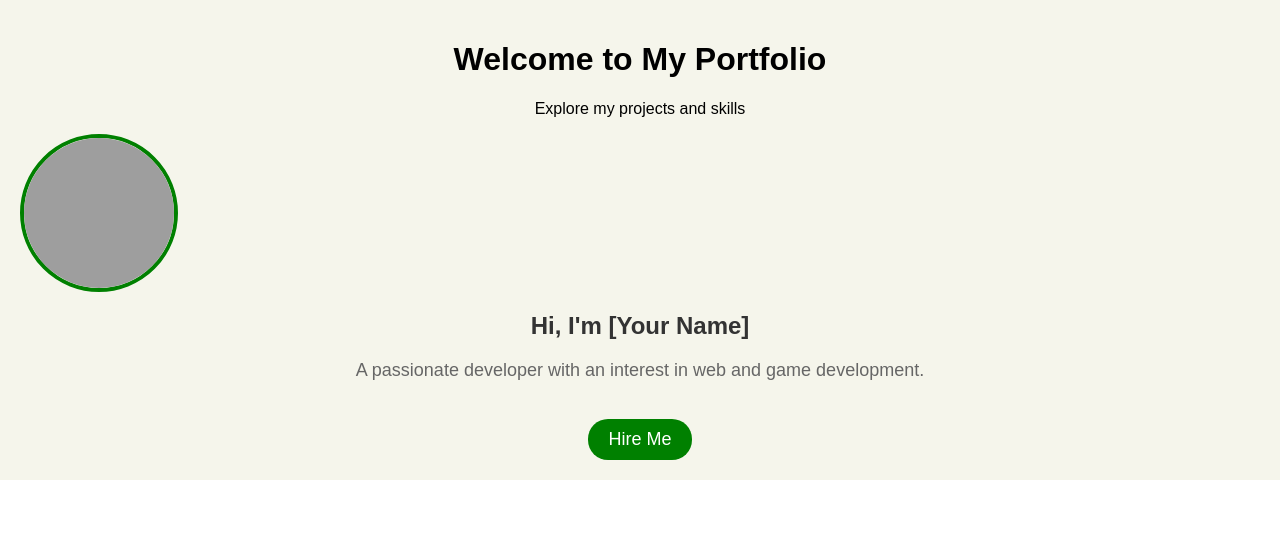
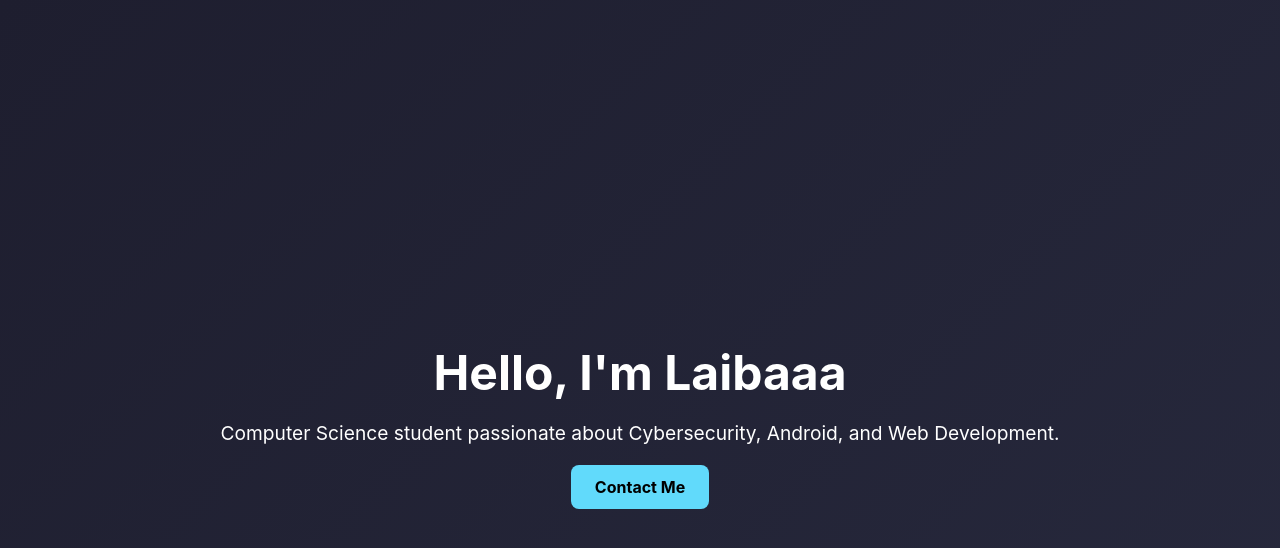
Before and after one commit to laibaaa21/React-Portfolio-2025, a React (Create React App) app: page / in a window 1280 px wide. Shown: the top 548 px of the page. Built offline with nearby package versions, Linux system fonts and the light colour scheme; grey boxes are pictures that could not be loaded.

Commit message:
Homepage refactored

```diff
--- /dev/null
+++ b/src/components/Home/Home.css
@@ -0,0 +1,34 @@
+/* src/components/Home/Home.css */
+.home-section {
+    display: flex;
+    align-items: center;
+    justify-content: center;
+    height: 100vh;
+    background: linear-gradient(135deg, #1e1e2f, #27293d);
+    color: #fff;
+    text-align: center;
+  }
+
+  .home-content h1 {
+    font-size: 3rem;
+    margin-bottom: 1rem;
+  }
+
+  .home-content p {
+    font-size: 1.2rem;
+    margin-bottom: 2rem;
+  }
+
+  .btn {
+    background-color: #61dafb;
+    color: #000;
+    padding: 0.75rem 1.5rem;
+    text-decoration: none;
+    border-radius: 8px;
+    font-weight: bold;
+    transition: background-color 0.3s ease;
+  }
+
+  .btn:hover {
+    background-color: #21a1f1;
+  }
--- /dev/null
+++ b/src/components/Home/Home.jsx
@@ -0,0 +1,17 @@
+// src/components/Home/Home.jsx
+import React from 'react';
+import './Home.css';
+
+const Home = () => {
+  return (
+    <section className="home-section">
+      <div className="home-content">
+        <h1>Hello, I'm Laibaaa</h1>
+        <p>Computer Science student passionate about Cybersecurity, Android, and Web Development.</p>
+        <a href="#contact" className="btn">Contact Me</a>
+      </div>
+    </section>
+  );
+};
+
+export default Home;
--- /dev/null
+++ b/src/pages/HomePage.jsx
@@ -0,0 +1,13 @@
+// src/pages/HomePage.jsx
+import React from 'react';
+import Home from '../components/Home/Home';
+
+const HomePage = () => {
+  return (
+    <>
+      <Home />
+    </>
+  );
+};
+
+export default HomePage;
--- a/src/router.js
+++ b/src/router.js
@@ -1,12 +1,14 @@
+// src/router.js
 import React from 'react';
-import { BrowserRouter as Router, Route, Routes } from 'react-router-dom';
-import Home from './pages/Home';
+import { BrowserRouter as Router, Routes, Route } from 'react-router-dom';
+import HomePage from './pages/HomePage';
 
 const AppRouter = () => {
   return (
     <Router>
       <Routes>
-        <Route path="/" element={<Home />} />
+        <Route path="/" element={<HomePage />} />
+        {/* We'll add other routes like /education, /projects here soon */}
       </Routes>
     </Router>
   );
```
